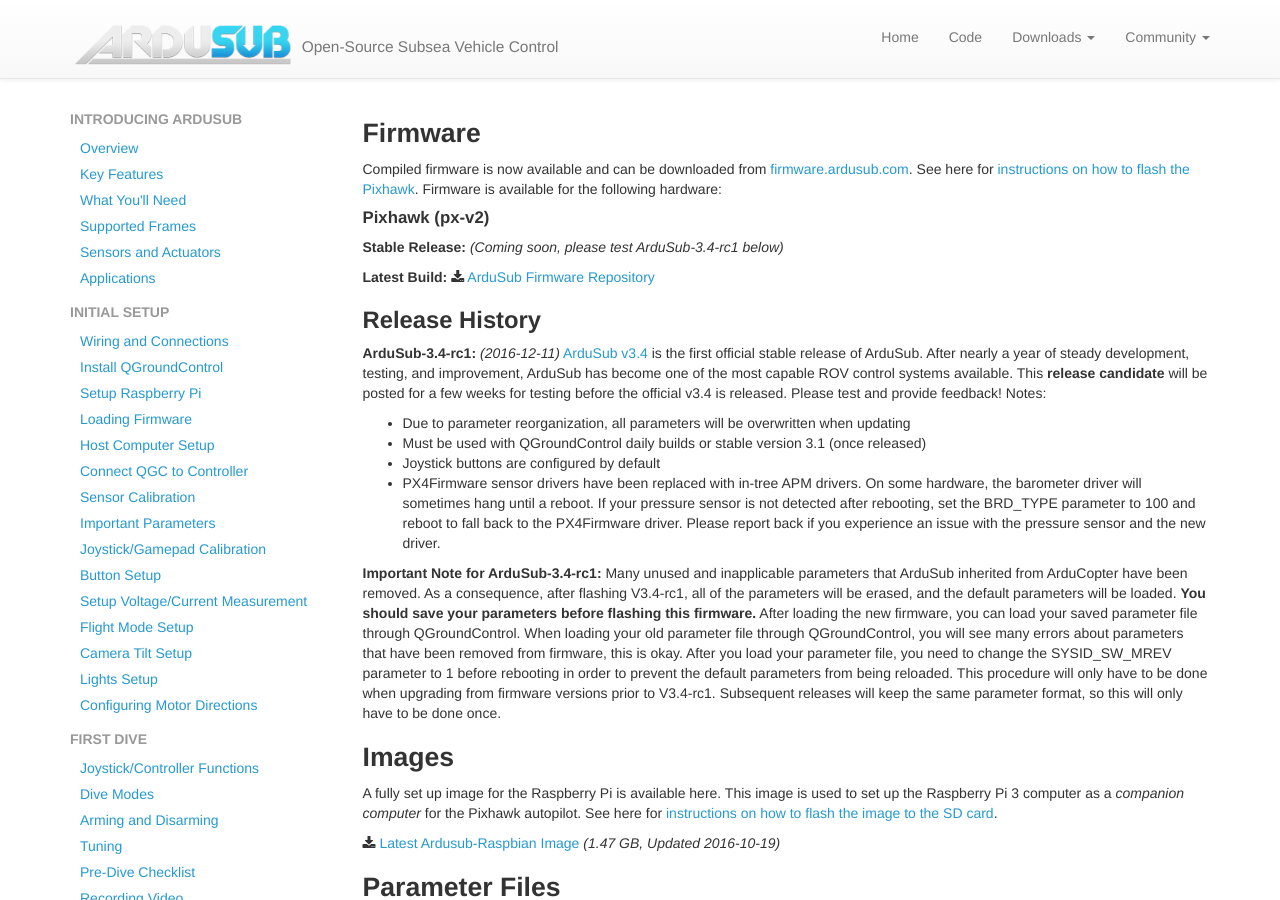
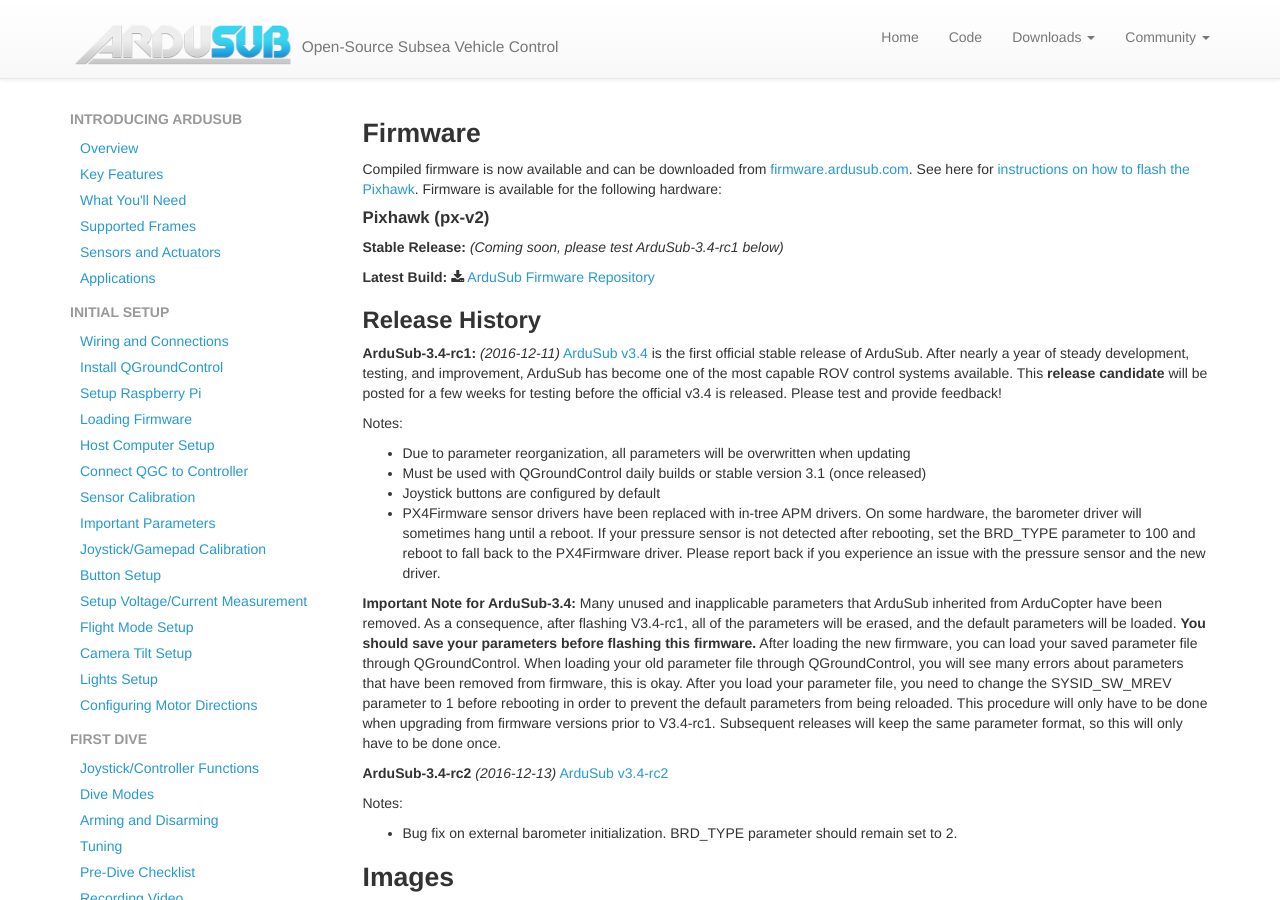
Before and after one commit to bluerobotics/retired-ardusub-docs, a Jekyll site: the page built from pages/firmware.md, in a window 1280 px wide and 900 px high. Built offline with Jekyll 4.4.1, drawn with Linux system fonts in a browser that asks for light colours; nearby versions of some CDN libraries; some web fonts are replaced; comment, search, counter and statistics services are not loaded.

Commit message:
Add ArduSub v3.4rc2

```diff
--- a/pages/firmware.md
+++ b/pages/firmware.md
@@ -20,14 +20,22 @@ Compiled firmware is now available and can be downloaded from [firmware.ardusub.
 
 ## Release History
 
-**ArduSub-3.4-rc1:** *(2016-12-11)* [ArduSub v3.4](http://firmware.ardusub.com/Sub/ArduSub-3.4-rc1/) is the first official stable release of ArduSub. After nearly a year of steady development, testing, and improvement, ArduSub has become one of the most capable ROV control systems available. This **release candidate** will be posted for a few weeks for testing before the official v3.4 is released. Please test and provide feedback! Notes:
+**ArduSub-3.4-rc1:** *(2016-12-11)* [ArduSub v3.4](http://firmware.ardusub.com/Sub/ArduSub-3.4-rc1/) is the first official stable release of ArduSub. After nearly a year of steady development, testing, and improvement, ArduSub has become one of the most capable ROV control systems available. This **release candidate** will be posted for a few weeks for testing before the official v3.4 is released. Please test and provide feedback!
+
+Notes:
 
 - Due to parameter reorganization, all parameters will be overwritten when updating
 - Must be used with QGroundControl daily builds or stable version 3.1 (once released)
 - Joystick buttons are configured by default
 - PX4Firmware sensor drivers have been replaced with in-tree APM drivers. On some hardware, the barometer driver will sometimes hang until a reboot. If your pressure sensor is not detected after rebooting, set the BRD_TYPE parameter to 100 and reboot to fall back to the PX4Firmware driver. Please report back if you experience an issue with the pressure sensor and the new driver.
 
-**Important Note for ArduSub-3.4-rc1:** Many unused and inapplicable parameters that ArduSub inherited from ArduCopter have been removed. As a consequence, after flashing V3.4-rc1, all of the parameters will be erased, and the default parameters will be loaded. **You should save your parameters before flashing this firmware.** After loading the new firmware, you can load your saved parameter file through QGroundControl. When loading your old parameter file through QGroundControl, you will see many errors about parameters that have been removed from firmware, this is okay. After you load your parameter file, you need to change the SYSID_SW_MREV parameter to 1 before rebooting in order to prevent the default parameters from being reloaded. This procedure will only have to be done when upgrading from firmware versions prior to V3.4-rc1. Subsequent releases will keep the same parameter format, so this will only have to be done once.
+**Important Note for ArduSub-3.4:** Many unused and inapplicable parameters that ArduSub inherited from ArduCopter have been removed. As a consequence, after flashing V3.4-rc1, all of the parameters will be erased, and the default parameters will be loaded. **You should save your parameters before flashing this firmware.** After loading the new firmware, you can load your saved parameter file through QGroundControl. When loading your old parameter file through QGroundControl, you will see many errors about parameters that have been removed from firmware, this is okay. After you load your parameter file, you need to change the SYSID_SW_MREV parameter to 1 before rebooting in order to prevent the default parameters from being reloaded. This procedure will only have to be done when upgrading from firmware versions prior to V3.4-rc1. Subsequent releases will keep the same parameter format, so this will only have to be done once.
+
+**ArduSub-3.4-rc2** *(2016-12-13)* [ArduSub v3.4-rc2](http://firmware.ardusub.com/Sub/ArduSub-3.4-rc2/)
+
+Notes:
+
+- Bug fix on external barometer initialization. BRD_TYPE parameter should remain set to 2.
 
 # Images
 
```
